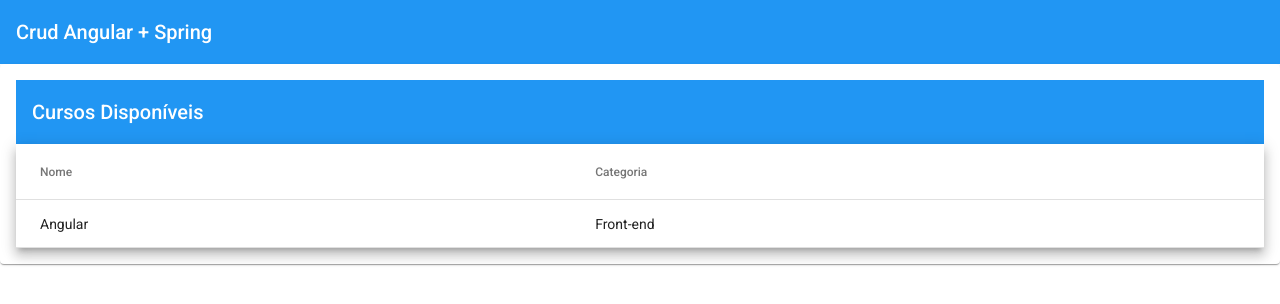
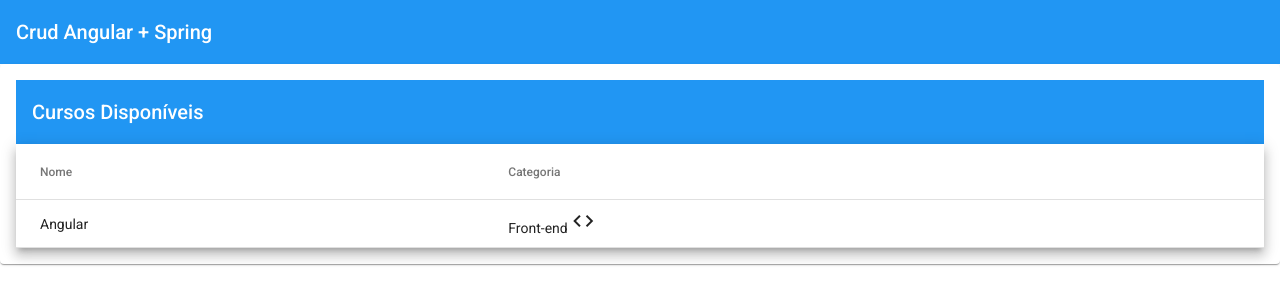
Before and after one commit to MayconSoftware-Treinamento/crud-angular-spring, an Angular app in the folder crud-angular/: page /cursos in a window 1280 px wide. Shown: the top 304 px of the page. Built offline with nearby package versions, Linux system fonts and the light colour scheme.

Commit message:
Lista de Cursos: Pipe para mostrar ícone

```diff
--- a/crud-angular/src/app/cursos/cursos/cursos.component.html
+++ b/crud-angular/src/app/cursos/cursos/cursos.component.html
@@ -12,7 +12,9 @@
       <!-- Categoria Column -->
       <ng-container matColumnDef="categoria">
         <th mat-header-cell *matHeaderCellDef>Categoria</th>
-        <td mat-cell *matCellDef="let curso">{{ curso.categoria }}</td>
+        <td mat-cell *matCellDef="let curso">{{ curso.categoria }}
+          <mat-icon aria-hidden="false" aria-label="Categoria do Curso">{{ curso.categoria | categoria }}</mat-icon>
+        </td>
       </ng-container>
 
       <tr mat-header-row *matHeaderRowDef="displayedColumns"></tr>
--- a/crud-angular/src/app/shared/app-material/app-material.module.ts
+++ b/crud-angular/src/app/shared/app-material/app-material.module.ts
@@ -2,6 +2,7 @@ import { NgModule } from '@angular/core';
 import { MatButtonModule } from '@angular/material/button';
 import { MatCardModule } from '@angular/material/card';
 import { MatDialogModule } from '@angular/material/dialog';
+import { MatIconModule } from '@angular/material/icon';
 import { MatProgressSpinnerModule } from '@angular/material/progress-spinner';
 import { MatTableModule } from '@angular/material/table';
 import { MatToolbarModule } from '@angular/material/toolbar';
@@ -13,7 +14,8 @@ import { MatToolbarModule } from '@angular/material/toolbar';
     MatToolbarModule,
     MatProgressSpinnerModule,
     MatDialogModule,
-    MatButtonModule
+    MatButtonModule,
+    MatIconModule
   ],
 })
 export class AppMaterialModule {}
--- /dev/null
+++ b/crud-angular/src/app/shared/pipes/categoria.pipe.ts
@@ -0,0 +1,16 @@
+import { Pipe, PipeTransform } from '@angular/core';
+
+@Pipe({
+  name: 'categoria'
+})
+export class CategoriaPipe implements PipeTransform {
+
+  transform(value: string): string {
+    switch(value) {
+      case 'front-end': return 'code';
+      case 'back-end': return 'computer';
+    }
+    return 'code';
+  }
+
+}
--- a/crud-angular/src/app/shared/shared.module.ts
+++ b/crud-angular/src/app/shared/shared.module.ts
@@ -1,17 +1,22 @@
+import { CommonModule } from '@angular/common';
+import { NgModule } from '@angular/core';
+
 import { AppMaterialModule } from './app-material/app-material.module';
-import { NgModule } from '@angular/core';
-import { CommonModule } from '@angular/common';
 import { ErrorDialogComponent } from './components/error-dialog/error-dialog.component';
+import { CategoriaPipe } from './pipes/categoria.pipe';
 
 @NgModule({
   declarations: [
-    ErrorDialogComponent
+    ErrorDialogComponent,
+    CategoriaPipe
   ],
   imports: [
     AppMaterialModule,
     CommonModule
   ],
   exports: [
-    ErrorDialogComponent],
+    ErrorDialogComponent,
+    CategoriaPipe
+  ]
 })
 export class SharedModule {}
```
Also changed, not shown: 1 other file (tests, documents, lock files or other folders).
